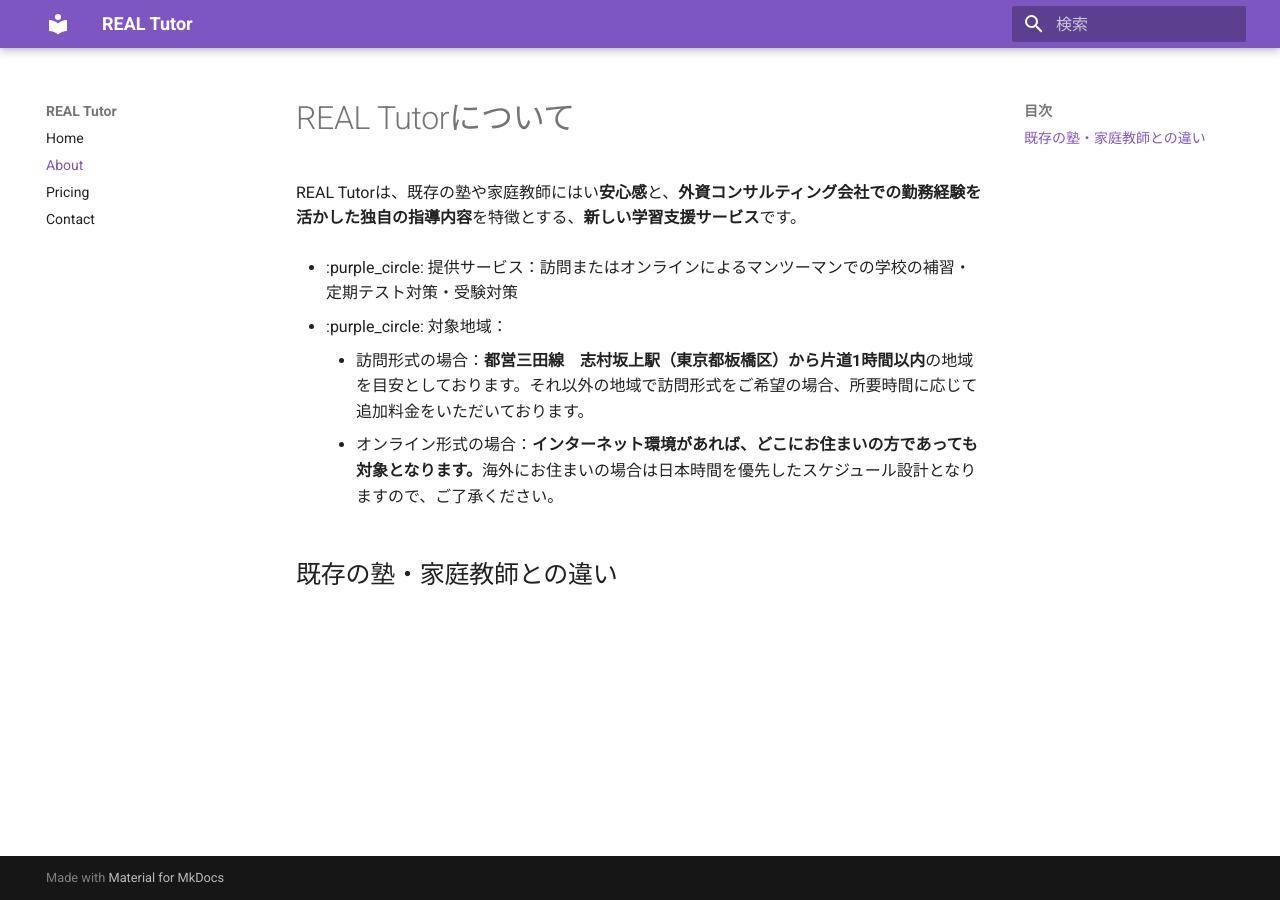
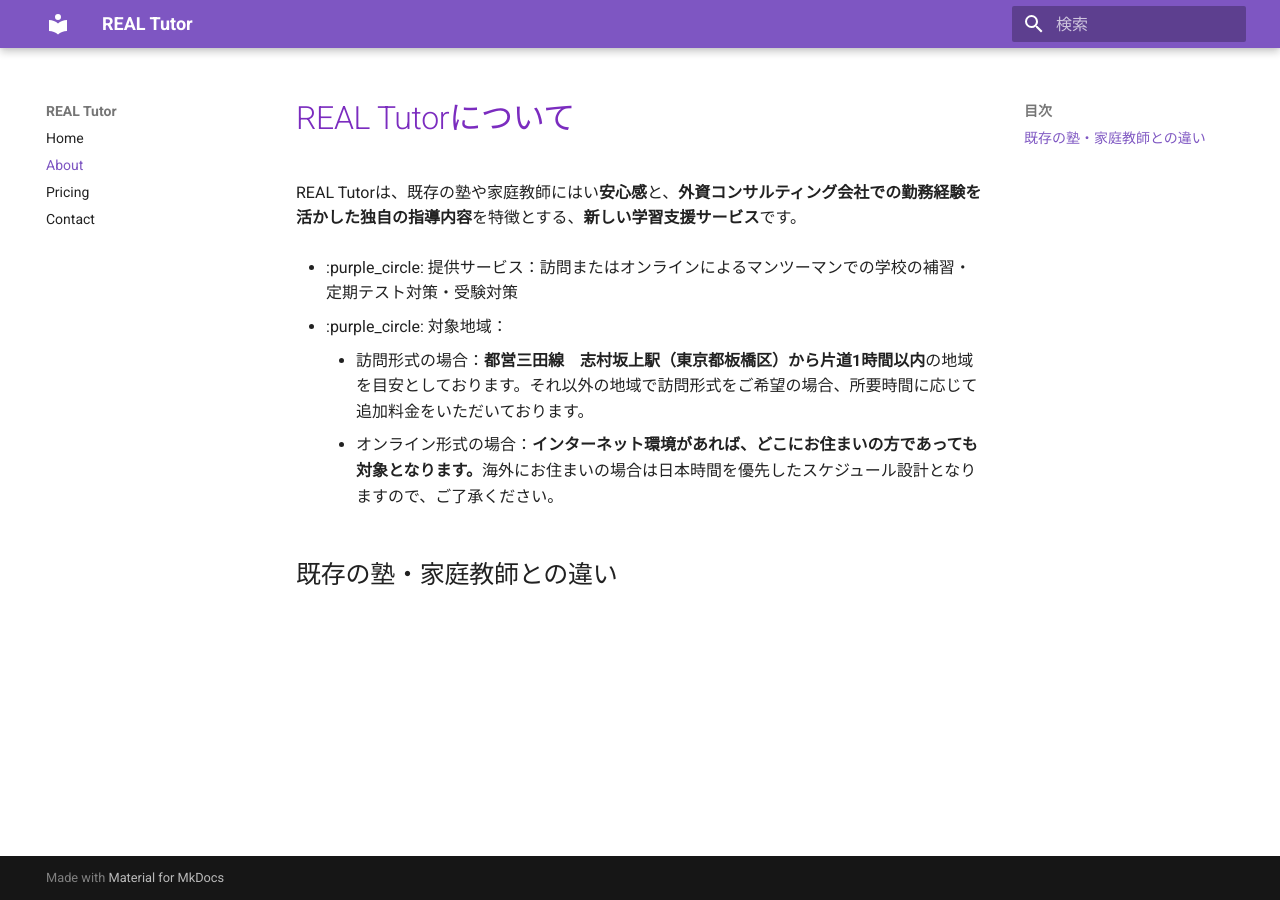
Before and after one commit to REALTutor-EducConsulting/REALTutor, an MkDocs documentation site: the page built from docs/about.md, in a window 1280 px wide. Built offline with MkDocs 1.6.1 and Material for MkDocs 9.7.7, drawn with Linux system fonts in a browser that asks for light colours.

Commit message:
About update

```diff
--- a/docs/about.md
+++ b/docs/about.md
@@ -1,4 +1,4 @@
-# <span style="color: pruple; ">REAL Tutorについて</span>
+# <span style="color:#7b2cbf;">REAL Tutorについて</span>
 
 REAL Tutorは、既存の塾や家庭教師にはい**安心感**と、**外資コンサルティング会社での勤務経験を活かした独自の指導内容**を特徴とする、**新しい学習支援サービス**です。
 
```
